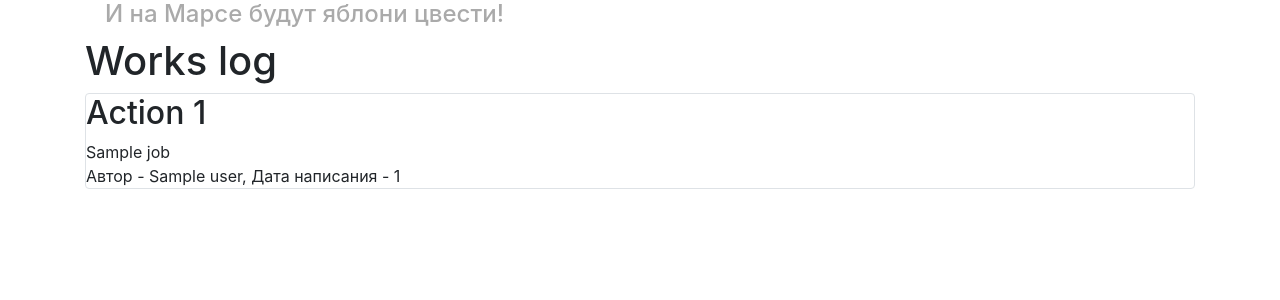
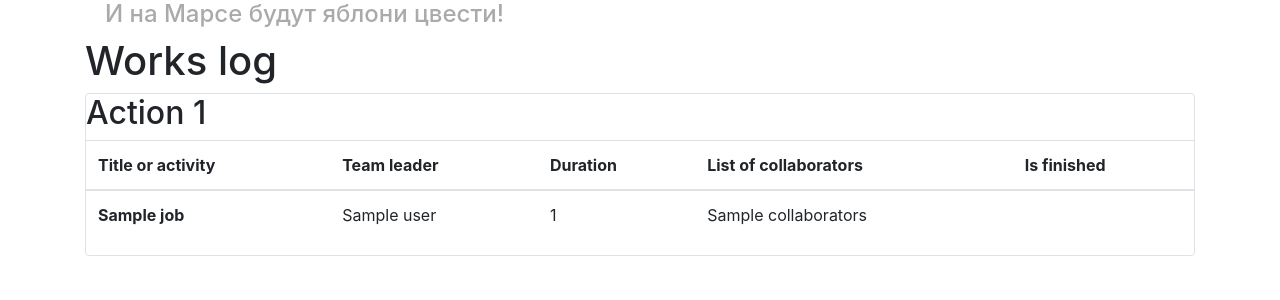
Before and after one commit to Ysmur/ya2024_flask, a Flask app: template BD/templates/index.html in a window 1280 px wide. Shown: the part 72-372 px from the top of the page. Run offline with Flask 3, Linux system fonts and the light colour scheme; the template is opened without the code that fills it: most values are stand-ins (such as "Sample title", 1, 10 or a date in 2020); some libraries are stand-ins or nearby versions.

Commit message:
Работа с Базой данных.  Готовая задача Журнал работ

```diff
--- a/BD/templates/index.html
+++ b/BD/templates/index.html
@@ -5,13 +5,28 @@
 {% for item in jobs%}
 <div class="col-md6 border rounded">
     <h2>Action {{item.id}}</h2>
-    <div>
+    <table class="table">
+  <thead>
+    <tr>
+      <th scope="col">Title or activity</th>
+      <th scope="col">Team leader</th>
+      <th scope="col">Duration</th>
+      <th scope="col">List of collaborators</th>
+        <th scope="col">Is finished</th>
+    </tr>
+  </thead>
+  <tbody>
+    <tr>
+      <th scope="row">{{item.job}}</th>
+      <td>{{item.user.name}}</td>
+      <td>{{item.work_size}}</td>
+      <td>{{item.collaborators}}</td>
+      <td>{{item.is_finished}}</td>
+    </tr>
 
-        {{item.job}}
-    </div>
-    <div>
-        Автор - {{item.user.name}}, Дата написания - {{item.work_size}}
-    </div>
+  </tbody>
+</table>
+
 </div>
 {% endfor %}
 {% endblock %}
```
